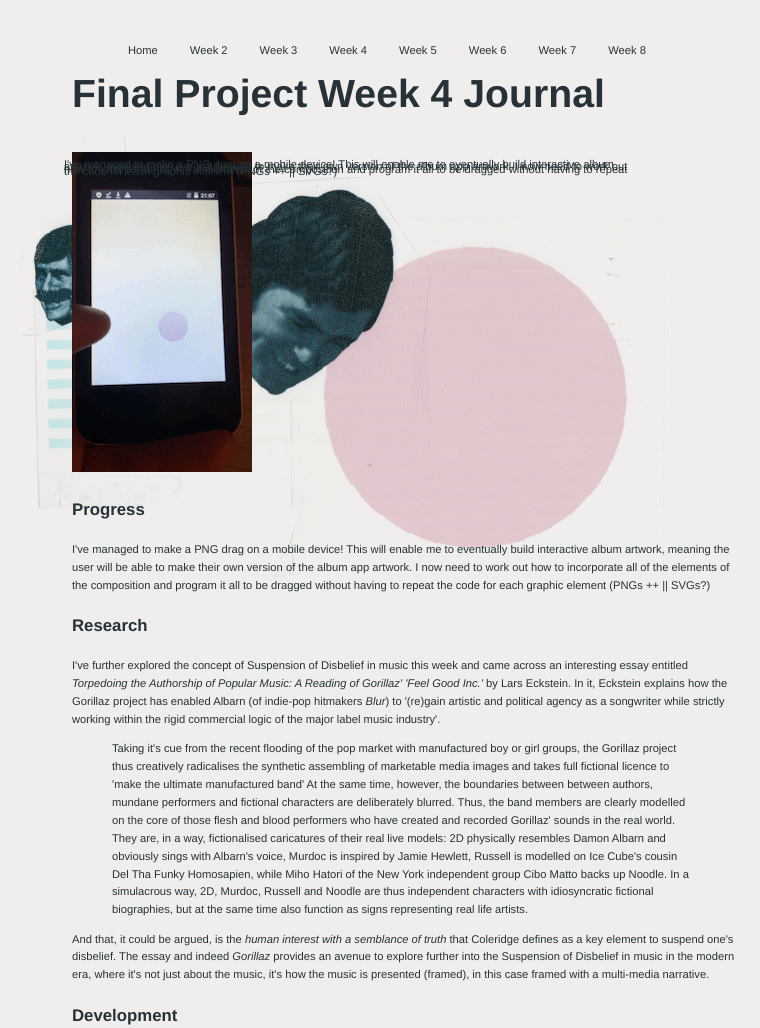
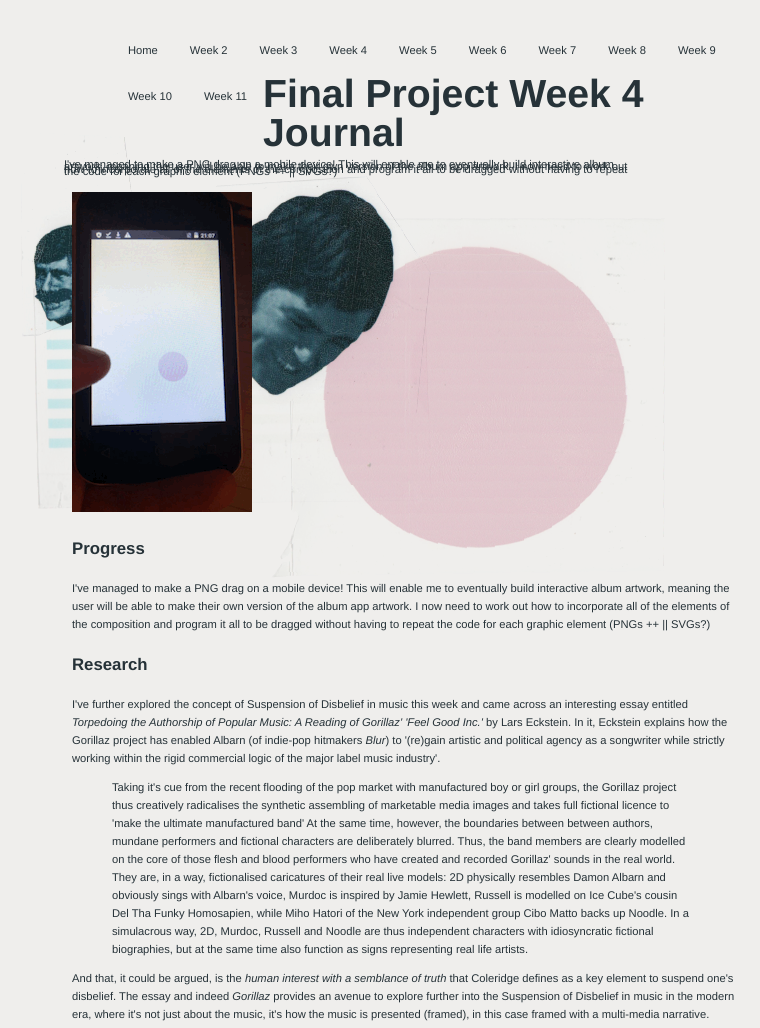
Before and after one commit to kfunkin/FinalProjectJournal, a plain HTML site: page week4.html in a window 1280 px wide. Shown: the top 1028 px of the page, without its empty margins (236-996 px from the left). Drawn offline with Linux system fonts and the light colour scheme.

Commit message:
updated the nav

```diff
--- a/week4.html
+++ b/week4.html
@@ -22,6 +22,9 @@
           <li><a href="week6.html">Week 6</a></li>
           <li><a href="week7.html">Week 7</a></li>
           <li><a href="week8.html">Week 8</a></li>
+          <li><a href="week9.html">Week 9</a></li>
+          <li><a href="week10.html">Week 10</a></li>
+          <li><a href="week11.html">Week 11</a></li>
       </ul>
     </nav>
 
```
Also changed, not shown: week2.html (+2 -0 lines), week3.html (+3 -0 lines), week5.html (+2 -0 lines).
